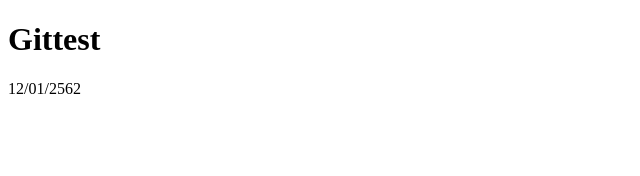
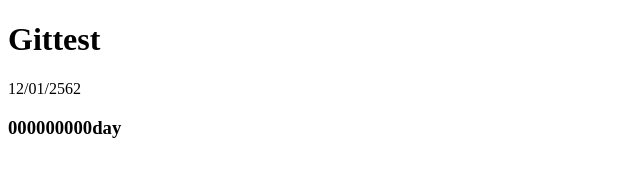
Before and after one commit to bishop2016/Gittest, a plain HTML site: page index.html in a window 1280 px wide. Shown: the whole page, without its empty margins (0-640 px from the left). Drawn offline with Linux system fonts and the light colour scheme.

Commit message:
Add h3 collum

```diff
--- a/index.html
+++ b/index.html
@@ -9,5 +9,6 @@
 <body>
     <h1>Gittest</h1>
     <p>12/01/2562</p>
+    <h3>000000000day</h3>
 </body>
 </html>
```
